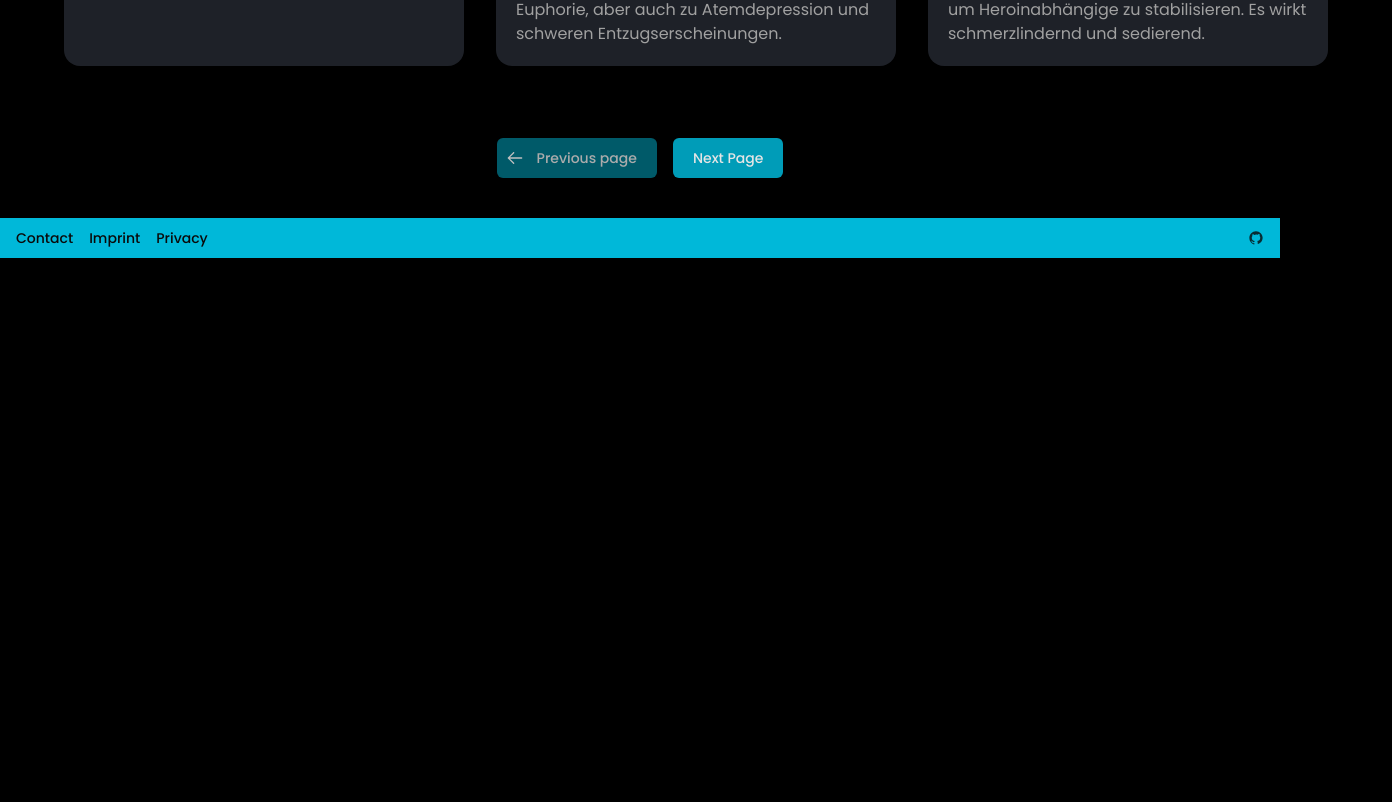
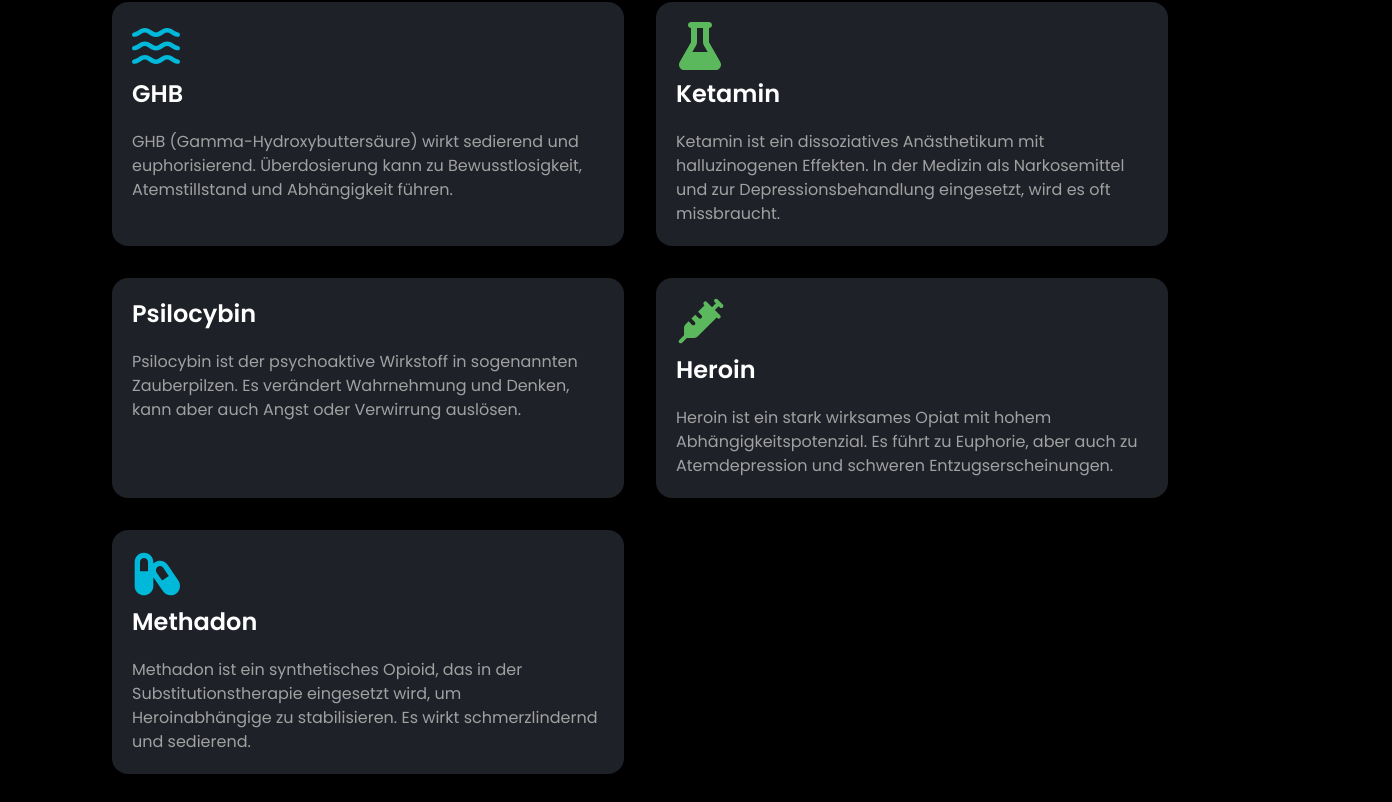
Before and after one commit to Olechurie/Suchtpr-vention-GIbb, a React (Vite) app: page / in a window 1280 px wide. Shown: the part 1658-2460 px from the top of the page, 1392 px wide, since content can reach past the window. Before the commit the page ends 1916 px from the top, so only its background shows below. Built offline with nearby package versions, Linux system fonts and the light colour scheme.

Commit message:
fix: Cards wasent responive

```diff
--- a/src/components/Cards.jsx
+++ b/src/components/Cards.jsx
@@ -4,6 +4,7 @@ import contentArray from "./config/CardsContentArray";
 import { FontAwesomeIcon } from "@fortawesome/react-fontawesome";
 import iconMap from "./iconMap";
 import { useNavigate } from "react-router-dom";
+import Footer from "./Footer.jsx";
 
 function Cards() {
   const [site, setSite] = React.useState(0); // Start bei 0
@@ -18,29 +19,18 @@ function Cards() {
     if ((site + 1) * cardsPerPage < contentArray.length) {
       setSite(site + 1);
     }
-    if (site > 0) {
-      setPreviousPage(false);
-    }
-    if ((site + 2) * cardsPerPage >= contentArray.length) {
-      setNextPage(true);
-    }
   }
 
   function handlePrevClick() {
     if (site > 0) {
       setSite(site - 1);
     }
-    if (site - 1 === 0) {
-      setPreviousPage(true);
-    }
-    if ((site + 1) * cardsPerPage >= contentArray.length) {
-      setNextPage(false);
-    }
   }
 
   return (
-    <>
-      <div className="grid grid-cols-2 sm:grid-cols-3 lg:grid-cols-4 gap-4 ">
+    <div className="min-h-screen flex flex-col">
+      <div className="flex-1 px-2 sm:px-6 lg:px-12 py-6">
+        <div className="grid grid-cols-1 sm:grid-cols-2 md:grid-cols-3 lg:grid-cols-4 gap-4">
           {contentArray.map((data, index) => {
             if (
               index < site * cardsPerPage ||
@@ -76,7 +66,7 @@ function Cards() {
             );
           })}
         </div>
-      <div className="mx-10 mt-10 mb-10 flex justify-center items-center gap-4">
+        <div className="mt-10 mb-10 flex justify-center items-center gap-4">
           <button
             disabled={site === 0}
             onClick={handlePrevClick}
@@ -138,7 +128,8 @@ function Cards() {
             </div>
           </button>
         </div>
-    </>
+      </div>
+    </div>
   );
 }
 
```
Lines whose indentation alone changed are shown as unchanged.
